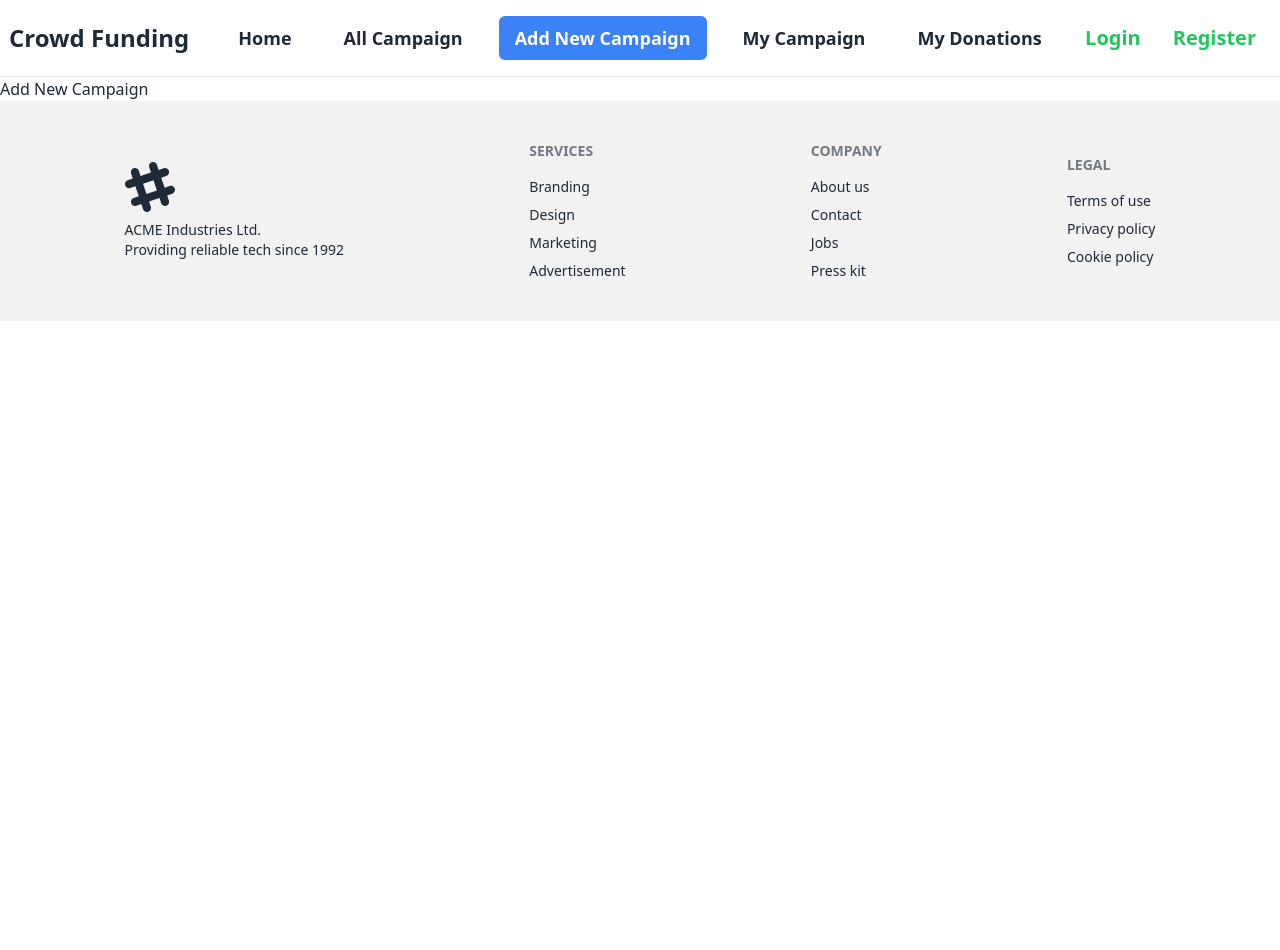
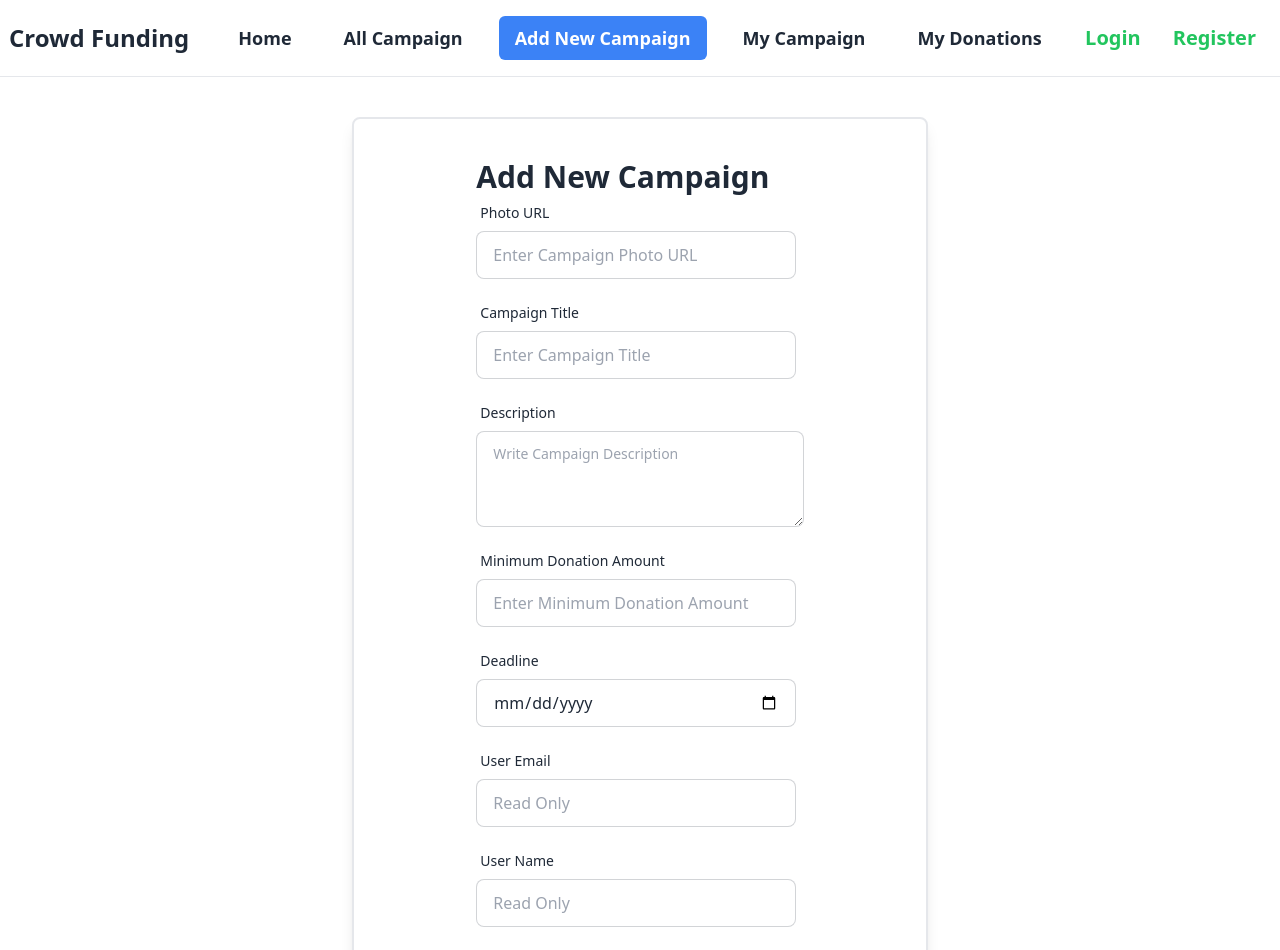
Before and after one commit to SahariorRidoy/CrowdCube-Funding-Client, a React (Vite) app: page /add-new-campaign in a window 1280 px wide. Shown: the top 950 px of the page. Before the commit the page ends 800 px from the top, so only its background shows below. Built offline with nearby package versions, Linux system fonts and the light colour scheme.

Commit message:
Added Add Campaign form

```diff
--- a/index.html
+++ b/index.html
@@ -4,7 +4,7 @@
     <meta charset="UTF-8" />
     <link rel="icon" type="image/svg+xml" href="/public/logo2.png" />
     <meta name="viewport" content="width=device-width, initial-scale=1.0" />
-    <title>Vite + React</title>
+    <title>Crowd Funding</title>
   </head>
   <body>
     <div id="root"></div>
--- a/src/components/AddNewCampaign/AddNewCampaign.jsx
+++ b/src/components/AddNewCampaign/AddNewCampaign.jsx
@@ -1,11 +1,99 @@
-import React from 'react';
+import React from "react";
 
 const AddNewCampaign = () => {
-    return (
-        <div>
-            Add New Campaign
-        </div>
-    );
+  return (
+    <div className="max-w-sm lg:max-w-xl lg:mx-auto flex justify-center my-10 border-2 shadow-lg rounded-lg py-10 mx-4 lg:px-0 ">
+      <div>
+        <h2 className="font-bold text-3xl">Add New Campaign</h2>
+        <form>
+          <label className="form-control w-full max-w-xs">
+            <div className="label">
+              <span className="label-text">Photo URL</span>
+            </div>
+            <input
+              type="text"
+              placeholder="Enter Campaign Photo URL"
+              className="input input-bordered w-full max-w-xs"
+            />
+            <div className="label"></div>
+          </label>
+          <label className="form-control w-full max-w-xs">
+            <div className="label">
+              <span className="label-text">Campaign Title</span>
+            </div>
+            <input
+              type="text"
+              placeholder="Enter Campaign Title"
+              className="input input-bordered w-full max-w-xs"
+            />
+            <div className="label"></div>
+          </label>
+          <label className="form-control">
+            <div className="label">
+              <span className="label-text">Description</span>
+            </div>
+            <textarea
+              className="textarea textarea-bordered h-24"
+              placeholder="Write Campaign Description"
+            ></textarea>
+            <div className="label"></div>
+          </label>
+          <label className="form-control w-full max-w-xs">
+            <div className="label">
+              <span className="label-text">Minimum Donation Amount</span>
+            </div>
+            <input
+              type="number"
+              placeholder="Enter Minimum Donation Amount"
+              className="input input-bordered w-full max-w-xs"
+            />
+            <div className="label"></div>
+          </label>
+          <label className="form-control w-full max-w-xs">
+            <div className="label">
+              <span className="label-text">Deadline</span>
+            </div>
+            <input
+              type="date"
+              placeholder="Type here"
+              className="input input-bordered w-full max-w-xs"
+            />
+            <div className="label"></div>
+          </label>
+          <label className="form-control w-full max-w-xs">
+            <div className="label">
+              <span className="label-text">User Email</span>
+            </div>
+            <input
+              type="text"
+              placeholder="Read Only"
+              className="input input-bordered w-full max-w-xs"
+            />
+            <div className="label"></div>
+          </label>
+          <label className="form-control w-full max-w-xs">
+            <div className="label">
+              <span className="label-text">User Name</span>
+            </div>
+            <input
+              type="text"
+              placeholder="Read Only"
+              className="input input-bordered w-full max-w-xs"
+            />
+            <div className="label"></div>
+          </label>
+          <div>
+            <button
+              type="submit"
+              className=" mt-2 btn bg-[#24a062] text-xl rounded-full text-white px-[90px] mb-6 hover:opacity-70"
+            >
+              Add Campaign
+            </button>
+          </div>
+        </form>
+      </div>
+    </div>
+  );
 };
 
 export default AddNewCampaign;
```
